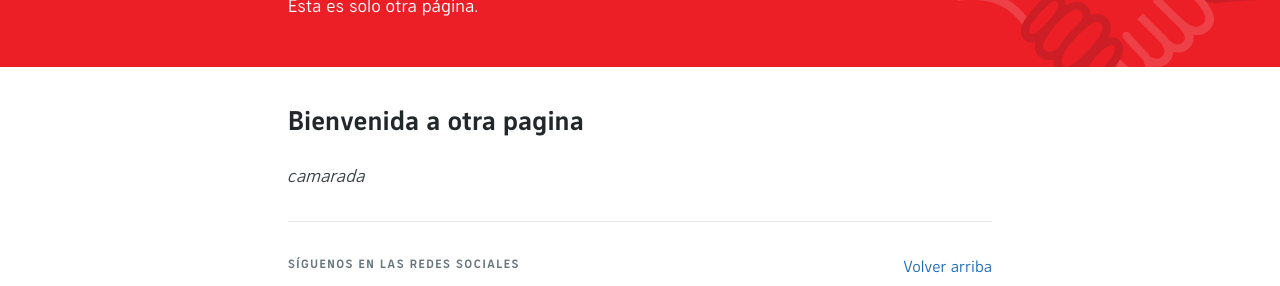
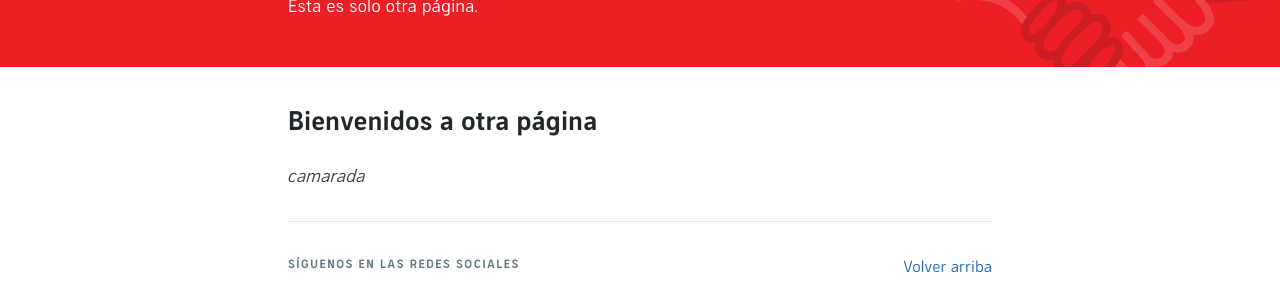
Before and after one commit to ChicagoDSA/haymarket, a Jekyll site: the page built from _pages/es/otra-pagina.md, in a window 1280 px wide. Shown: the part 345-631 px from the top of the page. Built offline with Jekyll 4.4.1, drawn with Linux system fonts in a browser that asks for light colours; nearby versions of some CDN libraries; some web fonts are replaced; library files that are not in the unit come from our copies.

Commit message:
retranslated otra pagina

```diff
--- a/_pages/es/otra-pagina.md
+++ b/_pages/es/otra-pagina.md
@@ -4,6 +4,6 @@ title: Otra página
 description: Esta es solo otra página.
 ---
 
-## Bienvenida a otra pagina
+## Bienvenidos a otra página
 
 _camarada_
```
